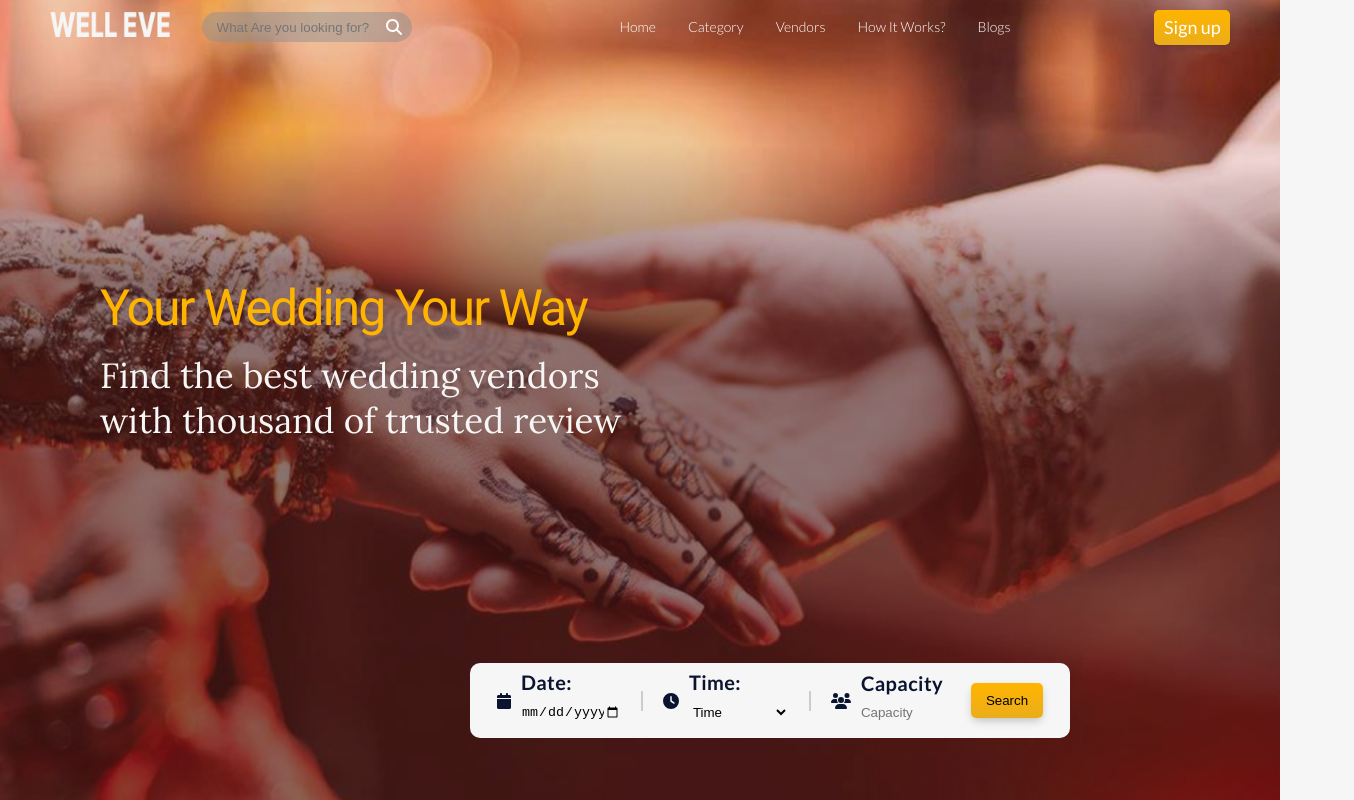
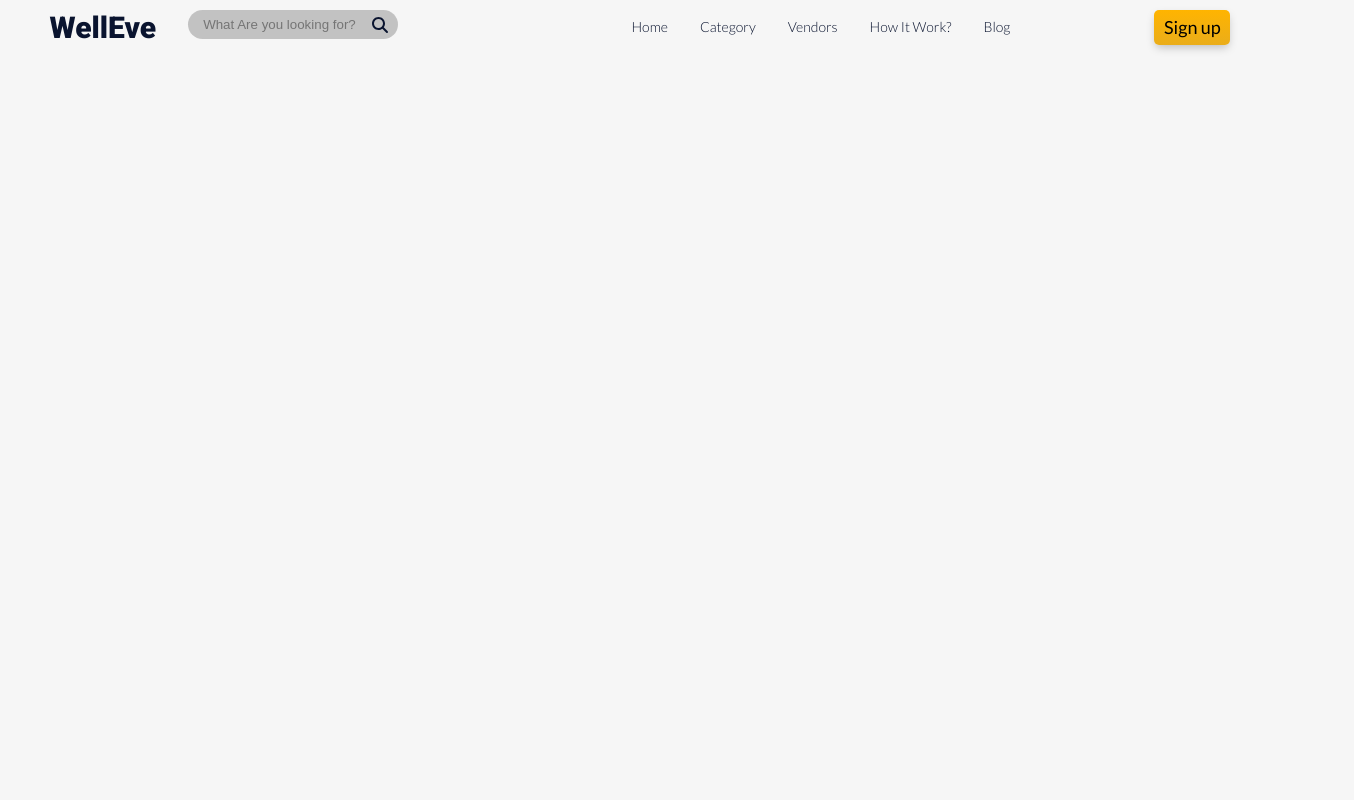
Before and after one commit to ozalt/EVENT-ADVISOR-REACT-PROJECT, a React (Create React App) app: page /vendors in a window 1280 px wide. Shown: the top 800 px of the page, 1354 px wide, since content can reach past the window. Built offline with nearby package versions, Linux system fonts and the light colour scheme.

Commit message:
route, 2nd page

```diff
--- a/package.json
+++ b/package.json
@@ -13,6 +13,7 @@
     "react-dom": "^18.2.0",
     "react-icons": "^4.8.0",
     "react-responsive-carousel": "^3.2.23",
+    "react-router-dom": "^6.11.2",
     "react-scripts": "5.0.1",
     "web-vitals": "^2.1.4"
   },
--- a/src/App.js
+++ b/src/App.js
@@ -1,22 +1,21 @@
 import React from 'react';
 import './App.css';
-// import { NavBar } from './components';
-import { Hero, Location, Feature, Hiw, Blog, Footer } from './containers';
+import { BrowserRouter, Routes, Route } from "react-router-dom";
+import { Home, Blog, VendorsPages } from './pages';
 
 const App = () => {
   return (
-    <div>
-      <div className="app">
-          {/* <NavBar /> */}
-          <Hero />
-        <Location/>
-        <Feature />
-        <Hiw />
-        <Blog />
-        <Footer />
-      </div>
-    </div>
-  )
+    <BrowserRouter>
+      <Routes>
+        <Route path="/" element={<Home />} />
+        {/* <Route path="/login" element={<Login />} /> */}
+        {/* <Route path="/sign-up" element={<SignUp />} /> */}
+        {/* <Route path="/hotel-detail" element={<HotelDetail />} /> */}
+        <Route path="/vendors" element={<VendorsPages />} />
+        <Route path="/blog" element={<Blog />} />
+      </Routes>
+      </BrowserRouter>
+      );
 }
 
-export default App
+      export default App;
--- a/src/components/navbar/NavBar.jsx
+++ b/src/components/navbar/NavBar.jsx
@@ -1,17 +1,37 @@
 import React, { useState } from 'react';
+import { Link } from "react-router-dom";
 import { RiMenu3Line, RiCloseLine } from 'react-icons/ri';
 import './navbar.css';
-import logo from '../../assets/logo.png';
+// import logo from '../../assets/logo.png';
 import { FontAwesomeIcon } from '@fortawesome/react-fontawesome';
 import { faSearch } from '@fortawesome/free-solid-svg-icons';
 
 
-const NavBar = () => {
+const NavBar = ({color}) => {
     const [toggleMenu, setToggleMenu] = useState(false);
+    const NavColor = {
+        color: color,
+    };
+
+    // const navigate = useNavigate();
+
+    // const onHomeClick = useCallback(() => {
+    //     navigate("/");
+    // }, [navigate]);
+
+    // const onVendorClick = useCallback(() => {
+    //     navigate("/vendors");
+    // }, [navigate]);
+
+    // const onBlogClick = useCallback(() => {
+    //     navigate("/vendors");
+    // }, [navigate]);
+
     return (
-        <div className='navbar'>
+        <div className='navbar' style={NavColor}>
             <div className="navbar-logo">
-                <img src={logo} alt='Well Eve' />
+                <Link to='/'><h1>WellEve</h1></Link>
+                {/* <img src={logo} alt='Well Eve' /> */}
                 <div className="navbar-search">
                     <form action="" method="post">
                         <input
@@ -25,11 +45,11 @@ const NavBar = () => {
             </div>
             <div className="navbar-links">
                 <div className="navbar-links_container">
-                    <p><a href="#home">Home</a></p>
-                    <p><a href="#wgpt3">Category</a></p>
-                    <p><a href="#possibility">Vendors</a></p>
-                    <p><a href="#features">How it Works?</a></p>
-                    <p><a href="#blog">Blogs</a></p>
+                    <p><Link to="/">Home</Link></p>
+                    <p><Link to="/">Category</Link></p>
+                    <p><Link to="/vendors">Vendors</Link></p>
+                    <p><Link to="/">How it Work?</Link></p>
+                    <p><Link to="/blog">Blog</Link></p>
                 </div>
             </div>
             <div className="navbar-sign">
@@ -43,11 +63,11 @@ const NavBar = () => {
                 {toggleMenu && (
                     <div className="navbar-menu_container scale-up-center">
                         <div className="navbar-menu_container-links">
-                            <p><a href="#home">Home</a></p>
-                            <p><a href="#wgpt3">Category</a></p>
-                            <p><a href="#possibility">Vendors</a></p>
-                            <p><a href="#features">How it Works?</a></p>
-                            <p><a href="#blog">Blogs</a></p>
+                            <p><Link to="/">Home</Link></p>
+                            <p><Link to="/">Category</Link></p>
+                            <p><Link to="/vendors">Vendors</Link></p>
+                            <p><Link to="/">How it Work?</Link></p>
+                            <p><Link to="/blog">Blog</Link></p>
                         </div>
                         <div className="navbar-menu_container-links-sign">
                             <button type="button">Sign up</button>
--- a/src/components/navbar/navbar.css
+++ b/src/components/navbar/navbar.css
@@ -4,6 +4,7 @@
     align-items: center;
     padding: .6rem 3.1rem;
     z-index: -1;
+    /* color: var(--color-blue); */
 }
 
 .navbar-links {
@@ -19,13 +20,16 @@
     display: flex !important;
 }
 
-.navbar-logo img {
+.navbar-logo h1 {
     padding-right: 2rem;
-    width: 152px;
-    height: 25px;
+    font-family: var(--font-family-main);
+    font-style: normal;
+    font-weight: 800;
+    font-size: 30px;
+    line-height: 36px;
 }
 
-.navbar-search input{
+.navbar-search input {
     align-items: center;
     padding: 5px 15px;
     gap: 20px;
@@ -35,20 +39,23 @@
     border-radius: 57px;
     outline: none;
     border: none;
-    color: var(--color-white);
+    /* color: var(--color-white); */
 }
-.navbar-search input:focus{
+
+.navbar-search input:focus {
     background-color: transparent;
     border-bottom: 1px solid red;
     border-radius: 2px;
 }
+
 .search-icon {
     position: absolute;
     top: 7px;
     right: 10px;
-    color: #FFFCFC;
+    /* color: #FFFCFC; */
     cursor: pointer;
 }
+
 .navbar-links_container {
     display: flex;
     flex-direction: row;
@@ -63,7 +70,7 @@
 
 .navbar-links_container p,
 .navbar-menu_container p {
-    color: #fff;
+    /* color: #fff; */
     font-family: var(--font-family-reg);
     font-weight: 300;
     font-size: 14px;
@@ -76,7 +83,7 @@
 .navbar-sign button,
 .navbar-menu_container button {
     padding: 0.32rem .6rem;
-    color: #fff;
+    /* color: #fff; */
     background: var(--yellow-btn);
     box-shadow: 0px 4px 10px -2px rgba(0, 0, 0, 0.25);
     border-radius: 5px;
@@ -108,7 +115,7 @@
     flex-direction: column;
 
     text-align: end;
-    background: var(--color-footer);
+    background: var(--blue-bg);
     padding: 2rem;
     position: absolute;
     right: 0;
@@ -155,7 +162,8 @@
     .navbar-menu_container {
         top: 20px;
     }
-    .navbar-search input{
+
+    .navbar-search input {
         width: 150px;
     }
 
--- a/src/containers/hero/Hero.jsx
+++ b/src/containers/hero/Hero.jsx
@@ -23,7 +23,7 @@ const Hero = () => {
     ];
     return (
         <div className="hero">
-            <NavBar />
+            <NavBar color='#f6f6f6'/>
             <div className="header section__padding" id="home">
                 <div className="header-content">
                     <h1>Your Wedding Your Way</h1>
--- /dev/null
+++ b/src/pages/Blogs.jsx
@@ -0,0 +1,11 @@
+import React from 'react'
+
+const Blog = () => {
+    return (
+        <div>
+            BlogPages
+        </div>
+    )
+}
+
+export default Blog
--- /dev/null
+++ b/src/pages/Home.jsx
@@ -0,0 +1,16 @@
+import React from 'react'
+import { Hero, Location, Feature, Hiw, Blog, Footer } from '../containers';
+const Home = () => {
+    return (
+        <div>
+            <Hero />
+            <Location />
+            <Feature />
+            <Hiw />
+            <Blog />
+            <Footer />
+        </div>
+    )
+}
+
+export default Home
--- /dev/null
+++ b/src/pages/VendorsPages.jsx
@@ -0,0 +1,13 @@
+import React from 'react';
+// import { Link } from 'react-router-dom';
+import { NavBar } from '../components';
+
+const Vendors = () => {
+    return (
+        <div>
+            <NavBar color='#0A142F'/>
+        </div>
+    )
+}
+
+export default Vendors
--- /dev/null
+++ b/src/pages/index.js
@@ -0,0 +1,3 @@
+export { default as Home } from './Home';
+export { default as Blog } from './Blogs';
+export { default as VendorsPages } from './VendorsPages';
--- /dev/null
+++ b/src/pages/style.css
@@ -0,0 +1,3 @@
+.NavBar-Blue{
+    color: var(--color-blue) !important;
+}
```
Also changed, not shown: src/assets/Newsletter.png (added), 1 other file (tests, documents, lock files or other folders).
